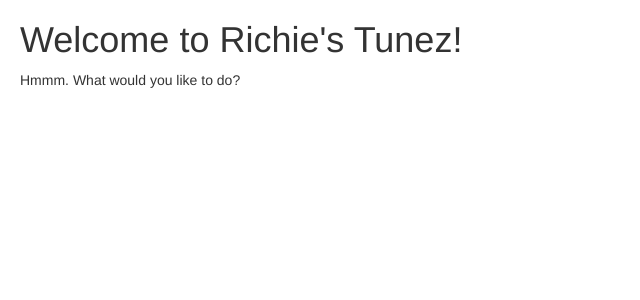
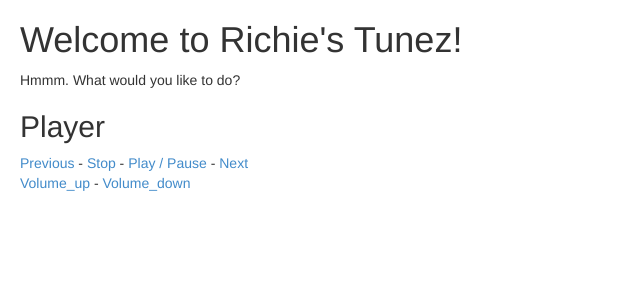
Before and after one commit to Zen-CODE/zenprojects, a Flask app: page / in a window 1280 px wide. Shown: the top 300 px of the page, without its empty margins (0-640 px from the left). Run offline with Flask 2, Linux system fonts and the light colour scheme.

Commit message:
Created UI for player control

```diff
--- a/python/flask/tunez/app.py
+++ b/python/flask/tunez/app.py
@@ -100,6 +100,13 @@ def volume_down():
     return make_response("Success", 200)
 
 
+@app.route(api_url + 'player/stop', methods=['GET'])
+def stop():
+    """ Stop the currently active player. """
+    MPlayer().stop()
+    return make_response("Success", 200)
+
+
 @app.route(api_url + 'player/play_pause', methods=['GET'])
 def play_pause():
     """ Play or pause the currently active player. """
--- a/python/flask/tunez/mplayer.py
+++ b/python/flask/tunez/mplayer.py
@@ -36,6 +36,12 @@ class MPlayer(object):
         """
         self.mp2_player.PlayPause()
 
+    def stop(self):
+        """
+        Stop the track.
+        """
+        self.mp2_player.Stop()
+
     def next_track(self):
         """
         Advance to the next track
--- a/python/flask/tunez/templates/index.html
+++ b/python/flask/tunez/templates/index.html
@@ -11,5 +11,13 @@
         <title>Tunez</title>
         <h1>Welcome to Richie's Tunez!</h1>
         <p>Hmmm. What would you like to do?</p>
+        <h2>Player</h2>
+        <a href="{{ url_for('previous_track') }}">Previous</a> -
+        <a href="{{ url_for('stop') }}">Stop</a> -
+        <a href="{{ url_for('play_pause') }}">Play / Pause</a> -
+        <a href="{{ url_for('next_track') }}">Next</a>
+        <p />
+        <a href="{{ url_for('volume_up') }}">Volume_up</a> -
+        <a href="{{ url_for('volume_down') }}">Volume_down</a>
     </body>
 </html>
```
